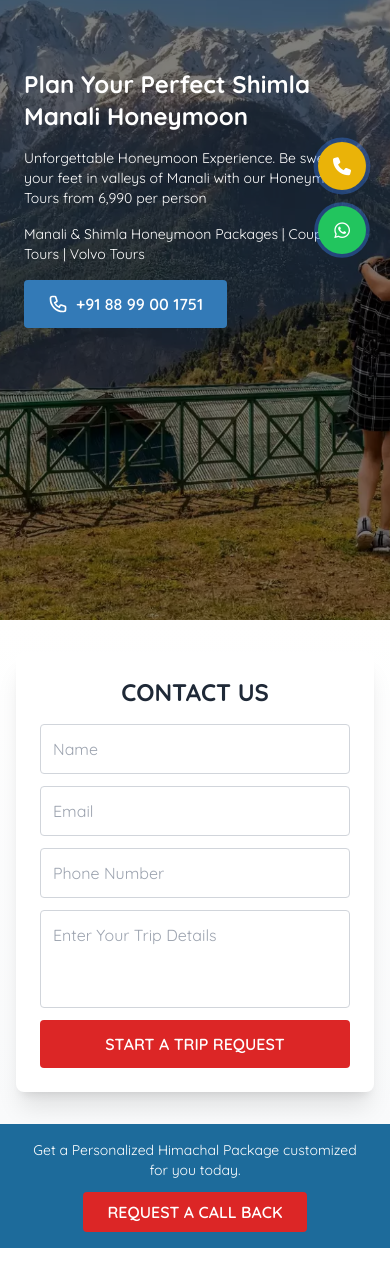
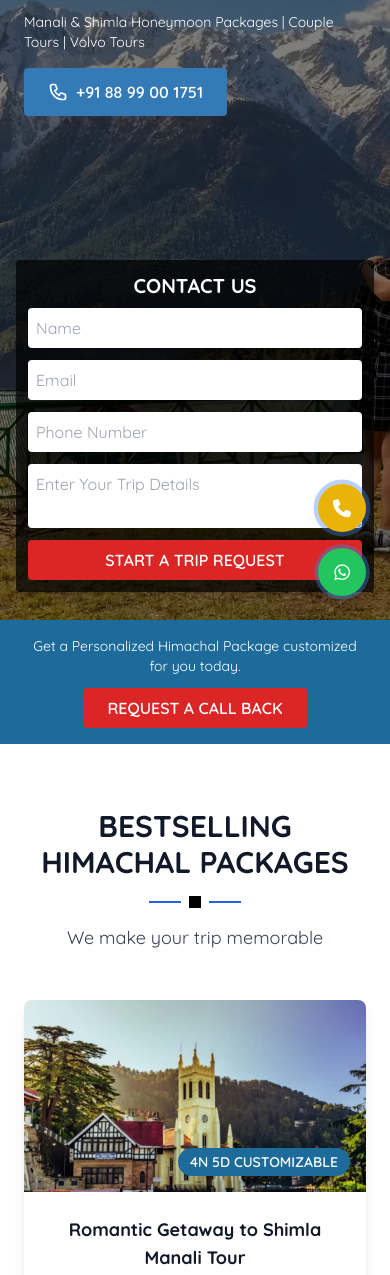
Before and after one commit to sumeira-yousuf/Himachal-Demo, a plain HTML site: page index.html in a window 390 px wide. Shown: the part 224-1499 px from the top of the page. Drawn offline with nearby package versions, Linux system fonts and the light colour scheme.

Commit message:
Update index.html for layout adjustments and improve contact form styling. Modify autoplay timeout in main.js for smoother transitions.

```diff
--- a/index.html
+++ b/index.html
@@ -111,7 +111,7 @@
     <div class="item relative" style="background-image: url('public/slide3.webp');">
       <div class="overlay absolute inset-0 flex flex-col justify-between text-white">
         <div
-          class="flex flex-col md:flex-row justify-center md:justify-between items-center w-full px-4 md:px-20 py-20 md:py-0 flex-grow">
+          class="flex flex-col md:flex-row justify-between items-center w-full px-4 md:px-20 py-20 md:py-0 flex-grow">
           <div class="w-full md:w-1/2 space-y-4">
             <h1 class="text-2xl md:text-4xl font-bold quicksand-bold">
               Himachal Pradesh Tour Packages
@@ -168,7 +168,7 @@
     <div class="item relative" style="background-image: url('public/Banner7.webp');">
       <div class="overlay absolute inset-0 flex flex-col justify-between text-white">
         <div
-          class="flex flex-col md:flex-row justify-center md:justify-between items-center w-full px-6 md:px-20 py-32 md:py-0 flex-grow">
+          class="flex flex-col md:flex-row justify-between items-center w-full px-6 md:px-20 py-20 md:py-0 flex-grow">
           <div class="w-full md:w-1/2 space-y-4">
             <h1 class="text-2xl md:text-4xl font-bold quicksand-bold">
               Plan Your Perfect Shimla Manali Honeymoon
@@ -214,7 +214,7 @@
       <div class="overlay absolute inset-0 flex flex-col justify-between text-white">
         <!-- Content Area -->
         <div
-          class="flex flex-col md:flex-row justify-center md:justify-between items-center w-full px-6 md:px-20 py-32 md:py-0 flex-grow">
+          class="flex flex-col md:flex-row justify-between items-center w-full px-6 md:px-20 py-20 md:py-0 flex-grow">
           <!-- Left Content -->
           <div class="w-full md:w-1/2 space-y-4">
             <h1 class="text-2xl md:text-4xl font-bold quicksand-bold">
@@ -265,15 +265,15 @@
   </div>
 
   <!-- Static Contact Form - Hidden on mobile, shown on desktop -->
-  <div class="hidden md:block absolute top-1/2 right-[150px] transform -translate-y-1/2 z-30 w-96">
-    <div class="bg-black bg-opacity-70 p-5 rounded shadow-lg">
-      <h2 class="text-center text-xl font-bold mb-4 text-white">CONTACT US</h2>
+  <div class=" absolute top-[77%] md:top-1/2 md:right-[150px] transform -translate-y-1/2 z-30 w-full md:px-0 px-4 md:w-96">
+    <div class="bg-black bg-opacity-70 p-3 md:p-5 rounded shadow-lg">
+      <h2 class="text-center text-xl font-bold mb-2 md:mb-4 text-white">CONTACT US</h2>
       <form id="staticContactForm" class="flex flex-col space-y-3">
         <input type="text" name="name" placeholder="Name" class="p-2 rounded text-black" required />
         <input type="email" name="email" placeholder="Email" class="p-2 rounded text-black" required />
         <input type="tel" name="phone" placeholder="Phone Number" class="p-2 rounded text-black" required />
         <textarea name="message" placeholder="Enter Your Trip Details" class="p-2 rounded text-black"
-          rows="3"></textarea>
+          rows="2"></textarea>
         <button type="submit"
           class="bg-red-600 hover:bg-red-700 text-white font-semibold py-2 rounded transition-colors">
           START A TRIP REQUEST
@@ -282,25 +282,7 @@
     </div>
   </div>
 
-  <!-- Static Contact Form - Mobile Version (Shown on mobile, hidden on desktop) -->
-  <section class="md:hidden py-8 px-4 bg-gradient-to-b from-transparent to-gray-50">
-    <div class="max-w-md mx-auto">
-      <div class="bg-white shadow-xl p-6 rounded-lg">
-        <h2 class="text-center text-2xl font-bold mb-4 text-gray-800">CONTACT US</h2>
-        <form id="staticContactFormMobile" class="flex flex-col space-y-3 w-full">
-          <input type="text" name="name" placeholder="Name" class="w-full p-3 rounded border border-gray-300 focus:border-blue-500 focus:outline-none" required />
-          <input type="email" name="email" placeholder="Email" class="w-full p-3 rounded border border-gray-300 focus:border-blue-500 focus:outline-none" required />
-          <input type="tel" name="phone" placeholder="Phone Number" class="w-full p-3 rounded border border-gray-300 focus:border-blue-500 focus:outline-none" required />
-          <textarea name="message" placeholder="Enter Your Trip Details" class="w-full p-3 rounded border border-gray-300 focus:border-blue-500 focus:outline-none resize-none"
-            rows="3"></textarea>
-          <button type="submit"
-            class="w-full bg-red-600 hover:bg-red-700 text-white font-semibold py-3 rounded transition-colors text-center">
-            START A TRIP REQUEST
-          </button>
-        </form>
-      </div>
-    </div>
-  </section>
+
 
   <!-- Call Back Request Section -->
   <section class="bg-opacity-90 flex flex-col md:flex-row justify-between  items-center px-6 md:px-20 py-4"
@@ -316,7 +298,7 @@
   <!-- Bestselling Himachal Package Section -->
   <section class="bg-white py-16 px-6 md:px-20 relative" id="packages">
     <!-- Floating Action Buttons -->
-    <div class="fixed right-6 top-1/2 transform -translate-y-1/2 z-30 flex flex-col gap-4">
+    <div class="fixed right-6 bottom-6 z-30 flex flex-col gap-4">
       <a href="tel:+918899001751"
         class="w-12 h-12 bg-yellow-500 hover:bg-yellow-600 rounded-full shadow-lg flex items-center justify-center text-white transition-colors wave-glow-blue group">
         <i class="fas fa-phone text-lg group-hover:text-blue-500 transition-colors duration-300"></i>
@@ -1670,7 +1652,7 @@
                 required />
               <!-- Custom Date Picker -->
               <div class="relative">
-                <label class="block text-sm font-medium text-gray-700 mb-1">Date of Travel</label>
+                <!-- <label class="block text-sm font-medium text-gray-700 mb-1">Date of Travel</label> -->
                 <div class="relative">
                   <div
                     class="flex items-center w-full p-3 border border-gray-300 rounded focus-within:border-blue-500 focus-within:ring-1 focus-within:ring-blue-500 bg-white cursor-pointer transition-all duration-200 hover:border-gray-400"
@@ -1709,12 +1691,12 @@
 
   <!-- Footer Section -->
   <!-- Footer Section -->
-  <footer class="bg-gray-100 py-8 px-6 md:px-20" id="contact">
-    <div class="max-w-7xl mx-auto">
+  <footer class="bg-gray-100 py-8 px-6 md:px-11" id="contact">
+    <div class="w-full">
       <div class="flex flex-col md:flex-row gap-6 md:gap-8 md:justify-between">
 
         <!-- Contact Us Section -->
-        <div class="flex flex-col flex-1 min-w-0">
+        <div class="flex flex-col  md:flex-[1.4]">
           <h3 class="text-2xl font-bold text-gray-800 mb-4">Contact Us</h3>
           <form id="footerContactForm" class="space-y-3">
             <div class="flex flex-row items-center gap-2">
@@ -1731,7 +1713,7 @@
                 required />
               <!-- Custom Date Picker -->
               <div class="relative w-full">
-                <label class="block text-xs font-medium text-gray-700 mb-1">Date of Travel</label>
+                <!-- <label class="block text-xs font-medium text-gray-700 mb-1">Date of Travel</label> -->
                 <div class="relative">
                   <div
                     class="flex items-center w-full p-2.5 border border-gray-300 rounded focus-within:border-blue-500 focus-within:ring-1 focus-within:ring-blue-500 bg-white cursor-pointer transition-all duration-200 hover:border-gray-400"
@@ -1757,7 +1739,7 @@
             <textarea name="message" placeholder="Trip Details" rows="3"
               class="w-full p-2.5 rounded border border-gray-300 focus:border-blue-500 focus:outline-none resize-none bg-white text-sm"></textarea>
             <button type="submit"
-              class="w-full bg-red-600 hover:bg-red-700 text-white font-bold py-2.5 rounded uppercase transition-colors text-sm">
+              class="mx-auto w-[50%] bg-red-600 hover:bg-red-700 text-white font-bold py-2 rounded uppercase transition-colors text-sm">
               LETS START
             </button>
           </form>
--- a/main.js
+++ b/main.js
@@ -3,7 +3,7 @@ $(document).ready(function () {
     items: 1,
     loop: true,
     autoplay: true,
-    autoplayTimeout: 4000,
+    autoplayTimeout: 5000,
     autoplayHoverPause: false,
     dots: false,
     nav: false,
```
Also changed, not shown: 2 other files.
